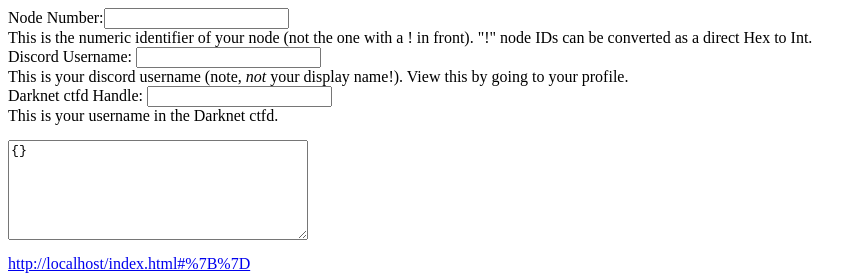
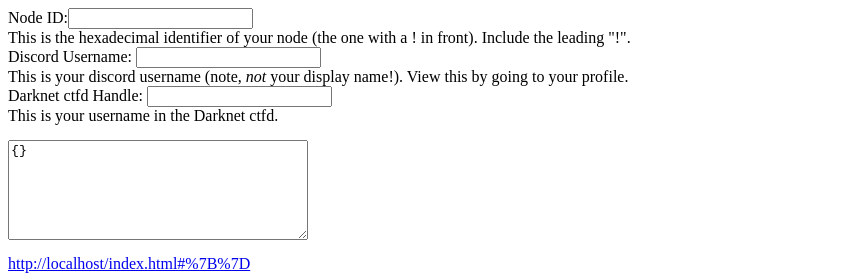
Before and after one commit to michaelansel/dn-assertions, a plain HTML site: page index.html in a window 1280 px wide. Shown: the top 275 px of the page, without its empty margins (0-867 px from the left). Drawn offline with Linux system fonts and the light colour scheme.

Commit message:
Update index.html

```diff
--- a/index.html
+++ b/index.html
@@ -9,9 +9,9 @@
 <body>
     <div id="form">
         <div class="inputrow">
-            <span class="inputlabel">Node Number:</span><input type="number" id="nodenum">
+            <span class="inputlabel">Node ID:</span><input type="text" id="nodeid">
             <div class="inputdesc">
-                This is the numeric identifier of your node (not the one with a ! in front). "!" node IDs can be converted as a direct Hex to Int.
+                This is the hexadecimal identifier of your node (the one with a ! in front). Include the leading "!".
             </div>
         </div>
         <div class="inputrow">
@@ -53,11 +53,6 @@
         function makeCode () {
             let data = {};
             $(".inputrow input").each((idx,el)=>{if (el.value) {data[el.id]=el.value}});
-            //     nodenum: document.getElementById("nodenum").value,
-            //     discord: document.getElementById("discord").value,
-            //     ctfd: document.getElementById("ctfd").value,
-            //     signature: 12345
-            // };
             console.log(data);
 
             let blob = JSON.stringify(data)
```
